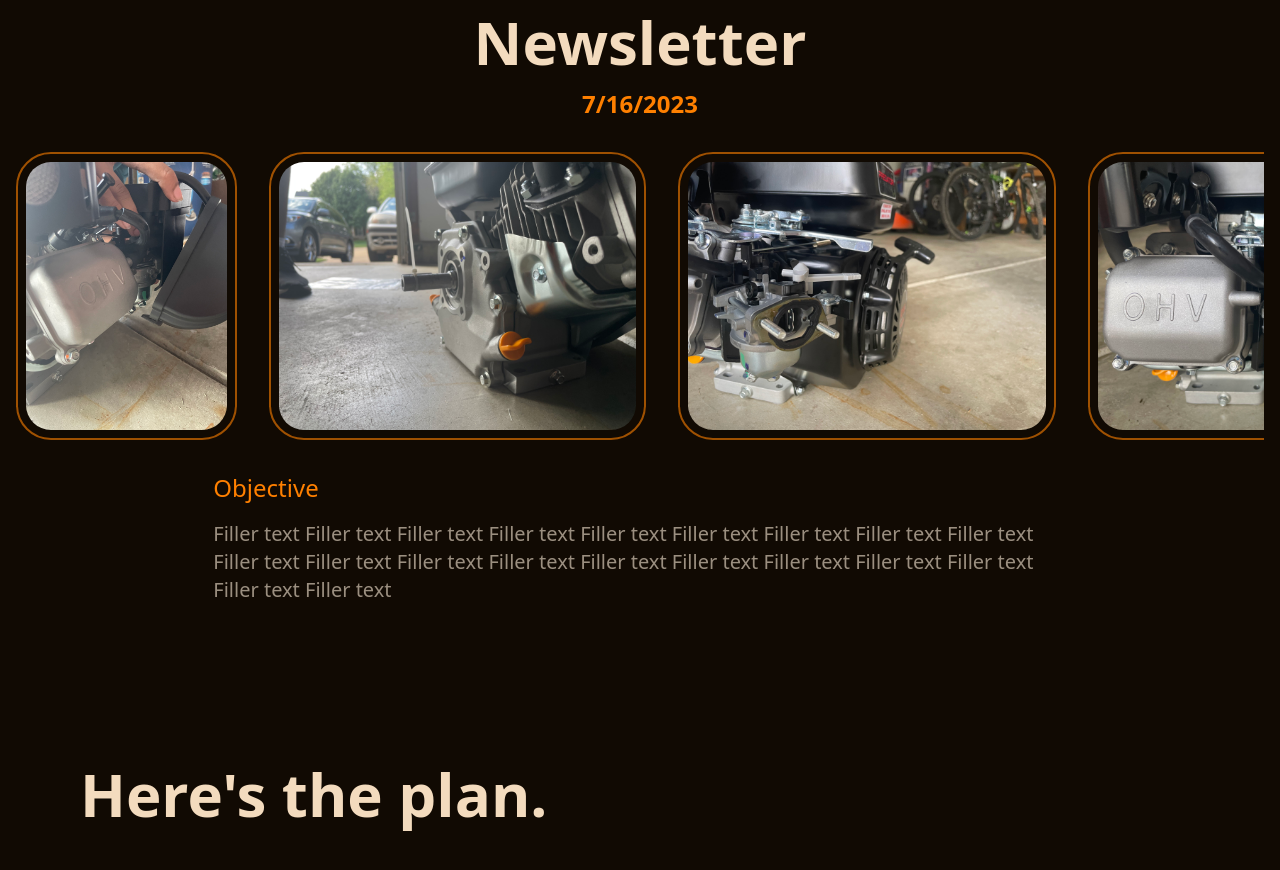
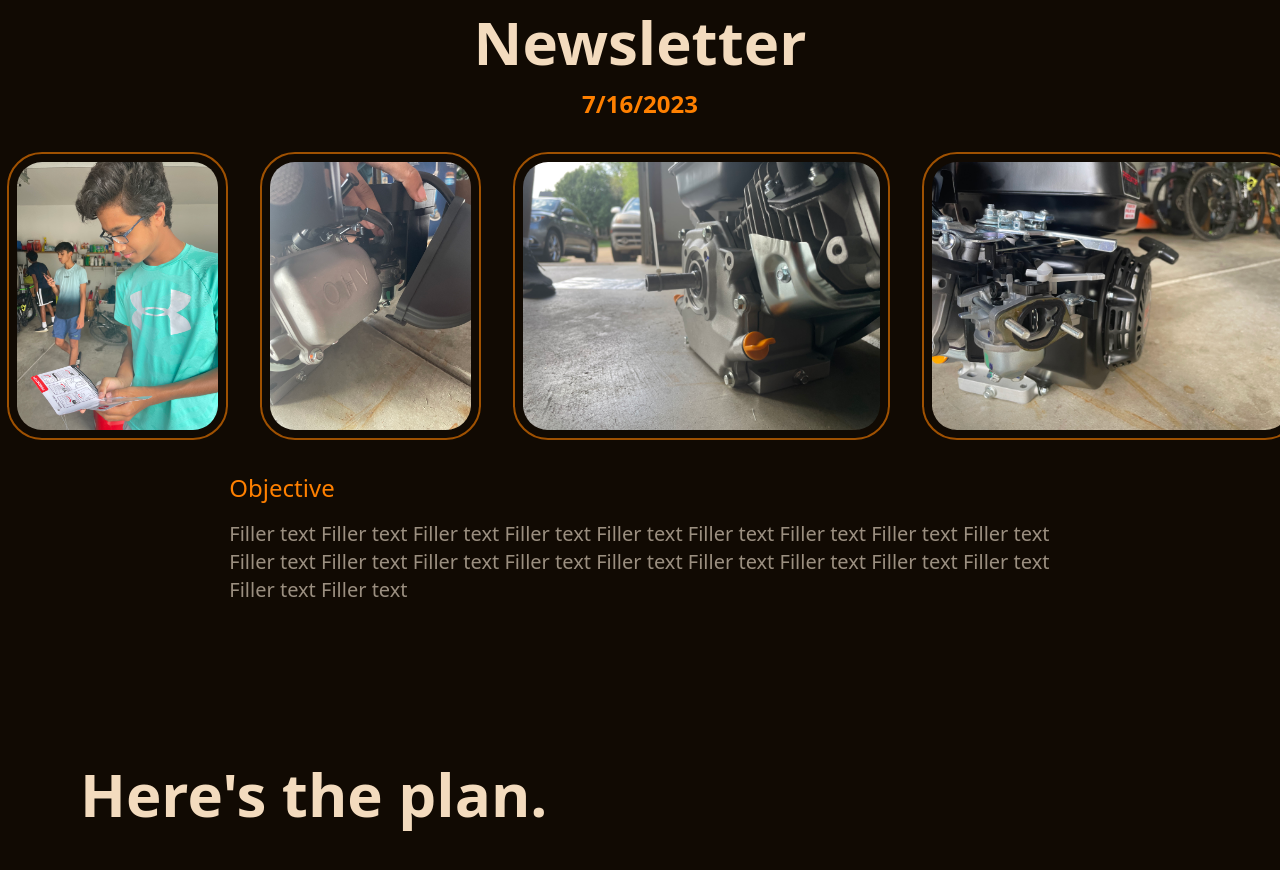
Before and after one commit to SidianTechnologies/LaunchControlWebsite, a React (Vite) app: page / in a window 1280 px wide. Shown: the part 1300-2170 px from the top of the page. Built offline with nearby package versions, Linux system fonts and the light colour scheme.

Commit message:
Working on NewsLetter

```diff
--- a/src/components/NewsLetterEntry.tsx
+++ b/src/components/NewsLetterEntry.tsx
@@ -1,5 +1,3 @@
-    import { useState } from "react"
-
     export default function NewsLetterEntry () {
 
         const imageCarousel = [
@@ -32,14 +30,19 @@
 
                 <div className="flex justify-between mt-space text-primary text-2xl font-bold">7/16/2023</div>
 
-                <div className="mt-space relative overflow-hidden rounded-lg h-[40vh] p-space flex justify-center items-center">
-                    <div id="slider" className="w-full h-full overflow-auto scroll-smooth flex space-x-8">
+                <div className="w-full mt-space overflow-hidden rounded-lg h-[40vh] p-space flex justify-center items-center">
+                    <div className="w-full h-full flex space-x-8 animate-sliding">
+                        {imageCarousel.map((item) => (
+                            <img className="rounded-[35px] border-2 border-primary/60 p-2" src={item.image}></img>
+                        ))}
+
                         {imageCarousel.map((item) => (
                             <img className="rounded-[35px] border-2 border-primary/60 p-2" src={item.image}></img>
                         ))}
                     </div>
+
                 </div>
-                <div className="md:w-full text-left flex flex-col text-primary text-2xl lg:w-2/3 mt-space">
+                <div className=" px-4 md:w-full text-left flex flex-col text-primary text-2xl lg:w-2/3 mt-space">
                     <div>Objective</div>
                     <div className="mt-space text-text text-xl">{String("Filler text ").repeat(20)}</div>
                 </div>
--- a/tailwind.config.js
+++ b/tailwind.config.js
@@ -27,6 +27,15 @@ export default {
       spacing: {
         break: '80px',
         space: '16px',
+      },
+      keyframes: {
+        disappear: {
+          '0%': {translate: 0},
+          '100%': {translate: -2500},
+        },
+      },
+      animation: {
+        sliding: 'disappear 10s linear infinite',
       }
     },
   },
```
